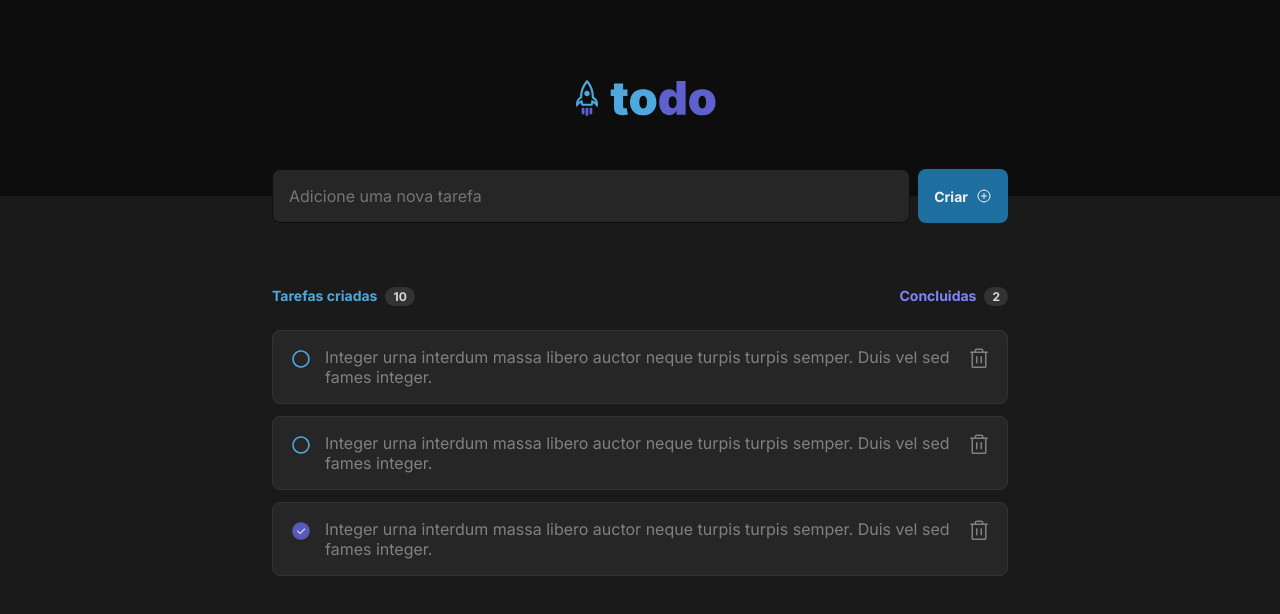
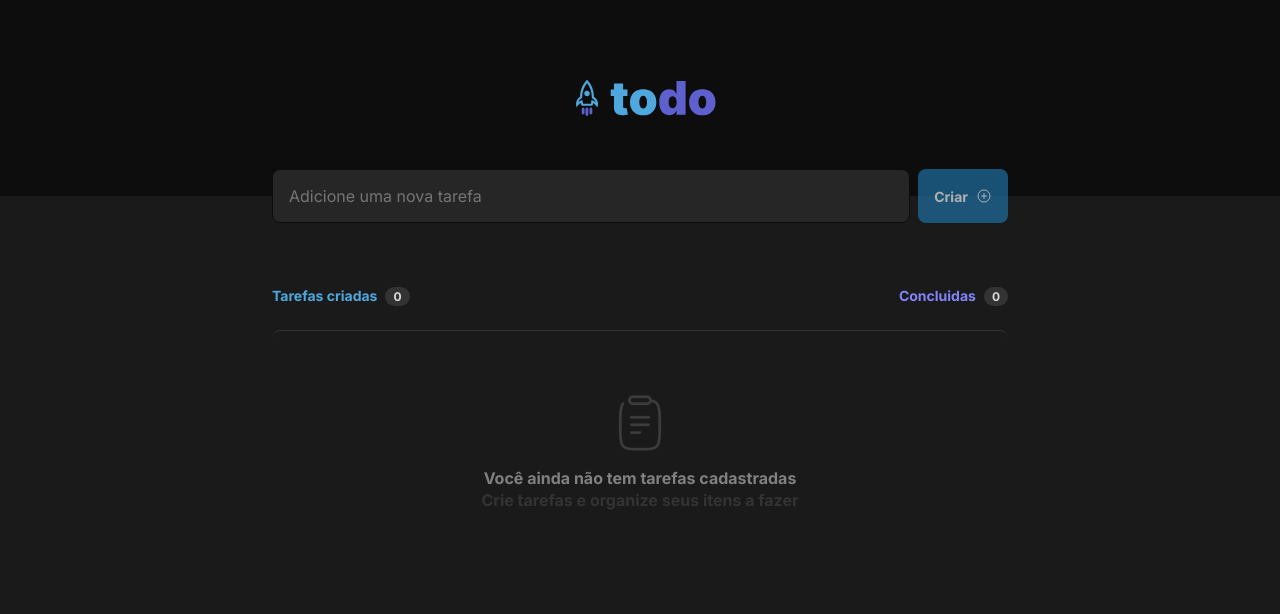
Before and after one commit to edgardfn/To-Do-List, a React (Vite) app: page / in a window 1280 px wide. Shown: the top 614 px of the page. Built offline with nearby package versions, Linux system fonts and the light colour scheme.

Commit message:
criado logica para salvar tarefas e logica para exibir a quantidade de tarefas criadas e concluidas.

```diff
--- a/package.json
+++ b/package.json
@@ -11,11 +11,13 @@
   "dependencies": {
     "phosphor-react": "^1.4.1",
     "react": "^18.2.0",
-    "react-dom": "^18.2.0"
+    "react-dom": "^18.2.0",
+    "uuid": "^9.0.0"
   },
   "devDependencies": {
     "@types/react": "^18.0.26",
     "@types/react-dom": "^18.0.9",
+    "@types/uuid": "^9.0.0",
     "@vitejs/plugin-react": "^3.0.0",
     "typescript": "^4.9.3",
     "vite": "^4.0.0"
--- a/src/App.tsx
+++ b/src/App.tsx
@@ -6,21 +6,69 @@ import styles from './App.module.css';
 import { HeaderList } from './components/HeaderList';
 import { ToDoListEmpty } from './components/ToDoListEmpty';
 import { ToDoList } from './components/ToDoList';
+import {v4 as uuidv4} from 'uuid';
 
+interface Task {
+  id: string,
+  text: string,
+  done: boolean,
+};
 
 function App() {
+  const [tasks, setTasks] = useState<Task[]>(
+    [],
+  );
+  const [numberTasksCompleted, setNumberTasksCompleted] = useState<number>(0);
+
+  function updateNumbersOfCompletedTasksHeaderList(arrayOfTasks:Task[]) {
+    if(arrayOfTasks.length === 0) {
+      setNumberTasksCompleted(0);
+    }
+    else {
+      let numberCompleted = 0;
+      arrayOfTasks.map((item) => {
+        if(item.done) {
+          numberCompleted = numberCompleted + 1;
+        };
+      });
+      setNumberTasksCompleted(numberCompleted);
+    }
+  }
+
+  function addTask(taskToAdd: string) {
+    const newTask:Task = {
+      id: uuidv4(),
+      text: taskToAdd,
+      done: false,
+    }
+    const newArrayTask = [...tasks, newTask];
+    setTasks(newArrayTask);
+  }
+
+  console.log('tasks ====', tasks);
+  const numberOfTasksCreated = tasks.length;
 
   return (
     <div>
       <Header />
 
       <div className={styles.main}>
-        <AddTask />
-        <HeaderList />
+        <AddTask
+          onAddTask={addTask}
+        />
+        <HeaderList
+          tasksCompleted={numberTasksCompleted}
+          tasksCreated={numberOfTasksCreated}
+        />
+        {tasks.length === 0 ?
+          <ToDoListEmpty />
+          :
+          <div className={styles.containerListTasks}>
+            <ToDoList />
+          </div>
+        }
         {/* <ToDoListEmpty /> */}
-        <div className={styles.containerListTasks}>
-          <ToDoList />
-        </div>
+
       </div>
     </div>
   )
--- a/src/components/AddTask.module.css
+++ b/src/components/AddTask.module.css
@@ -41,8 +41,17 @@
     transition: background-color 0.1s;
 }
 
-.body button:hover {
+/* .body button:hover {
     background-color: var(--blue);
+} */
+
+button[type=submit]:disabled {
+    opacity: 0.7;
+    cursor: not-allowed;
+}
+
+button[type=submit]:not(:disabled):hover {
+    background: var(--blue);
 }
 
 .containerButtonAddTask {
--- a/src/components/AddTask.tsx
+++ b/src/components/AddTask.tsx
@@ -1,11 +1,35 @@
 import { PlusCircle } from 'phosphor-react';
+import { ChangeEvent, FormEvent, useState } from 'react';
 import styles from './AddTask.module.css';
 
-export function AddTask() {
+interface AddTaskProps {
+    onAddTask: (task:string) => void;
+}
+
+export function AddTask({onAddTask}:AddTaskProps) {
+    const [newTaskText, setNewTaskText] = useState('');
+
+    function handleAddTask(event:FormEvent) {
+        event.preventDefault();
+        onAddTask(newTaskText);
+        setNewTaskText('');
+    }
+
+    function handleNewTaskChange(event: ChangeEvent<HTMLInputElement>) {
+        setNewTaskText(event.target.value);
+    }
+
+    const isNewTaskEmpty = newTaskText.length === 0;
+
     return (
-        <div className={styles.body}>
-            <input type="text" placeholder='Adicione uma nova tarefa' />
-            <button>
+        <form onSubmit={handleAddTask} className={styles.body}>
+            <input
+                type="text"
+                placeholder='Adicione uma nova tarefa'
+                value={newTaskText}
+                onChange={handleNewTaskChange}
+            />
+            <button type='submit' id='submit' disabled={isNewTaskEmpty} >
                 <div className={styles.containerButtonAddTask}>
                     <div className={styles.containerTextButtonAddTask}>
                         Criar
@@ -15,6 +39,6 @@ export function AddTask() {
                     </div>
                 </div>
             </button>
-        </div>
+        </form>
     );
 }
--- a/src/components/HeaderList.tsx
+++ b/src/components/HeaderList.tsx
@@ -1,6 +1,12 @@
 import styles from './HeaderList.module.css';
 
-export function HeaderList() {
+interface HeaderListProps {
+    tasksCompleted: number,
+    tasksCreated: number,
+};
+
+export function HeaderList({tasksCompleted,tasksCreated}:HeaderListProps) {
+
     return (
         <div className={styles.headerlist}>
             <div className={styles.containercreatedtasks}>
@@ -8,7 +14,7 @@ export function HeaderList() {
                     Tarefas criadas
                 </div>
                 <div className={styles.containercountercreated}>
-                    10
+                    {tasksCreated}
                 </div>
             </div>
             <div className={styles.containercompletedtasks}>
@@ -16,7 +22,7 @@ export function HeaderList() {
                     Concluidas
                 </div>
                 <div className={styles.containercountercompleted}>
-                    2
+                    {tasksCompleted}
                 </div>
             </div>
         </div>
```
Also changed, not shown: src/components/ToDoList.module.css (+25 -0 lines), 1 other file (tests, documents, lock files or other folders).
